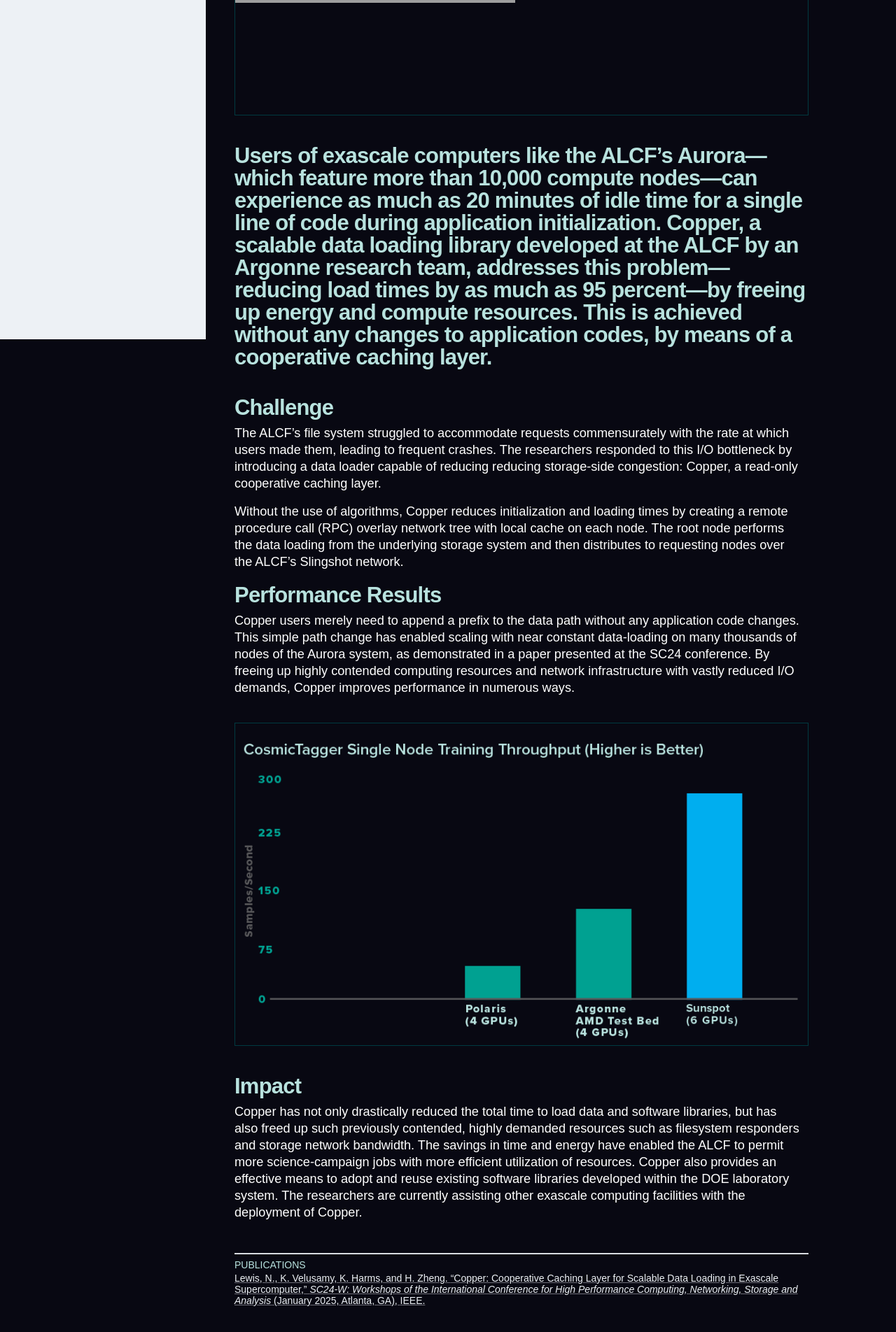
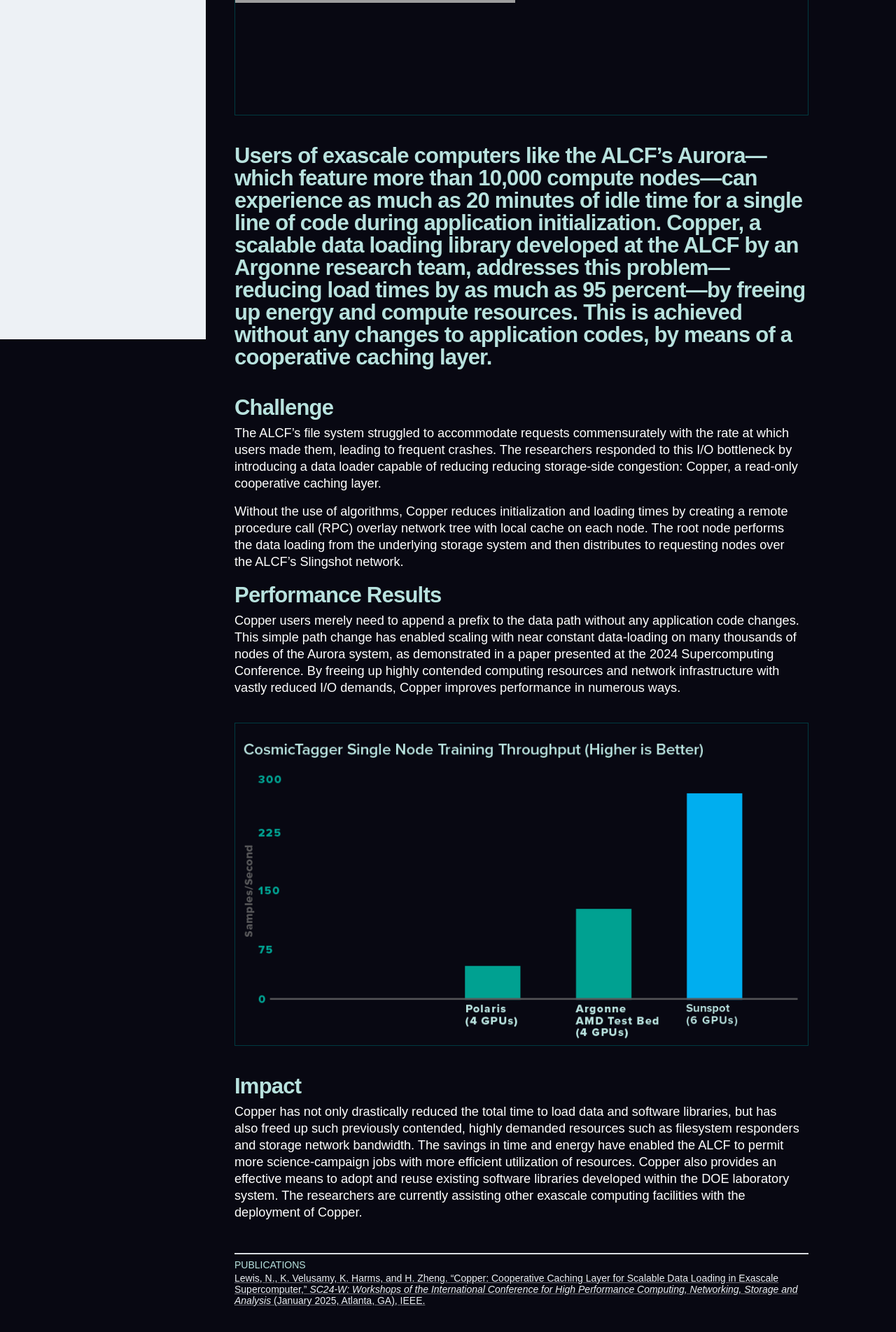
Before and after one commit to argonne-lcf/AR2024, a Jekyll site: the page built from _performancehighlights/copper.md, in a window 1280 px wide. Shown: the part 859-2763 px from the top of the page at 70% size. Built offline with Jekyll 4.4.1, drawn with Linux system fonts in a browser that asks for light colours; some web fonts are replaced.

Commit message:
Update copper.md
sc24

```diff
--- a/_performancehighlights/copper.md
+++ b/_performancehighlights/copper.md
@@ -33,7 +33,7 @@
 
 
 ## Performance Results
-Copper users merely need to append a prefix to the data path without any application code changes. This simple path change has enabled scaling with near constant data-loading on many thousands of nodes of the Aurora system, as demonstrated in a paper presented at the SC24 conference. By freeing up highly contended computing resources and network infrastructure with vastly reduced I/O demands, Copper improves performance in numerous ways.
+Copper users merely need to append a prefix to the data path without any application code changes. This simple path change has enabled scaling with near constant data-loading on many thousands of nodes of the Aurora system, as demonstrated in a paper presented at the 2024 Supercomputing Conference. By freeing up highly contended computing resources and network infrastructure with vastly reduced I/O demands, Copper improves performance in numerous ways.
 
 {% include media-img.html
    source= "Chart_CosmicTagger_.png"
```
